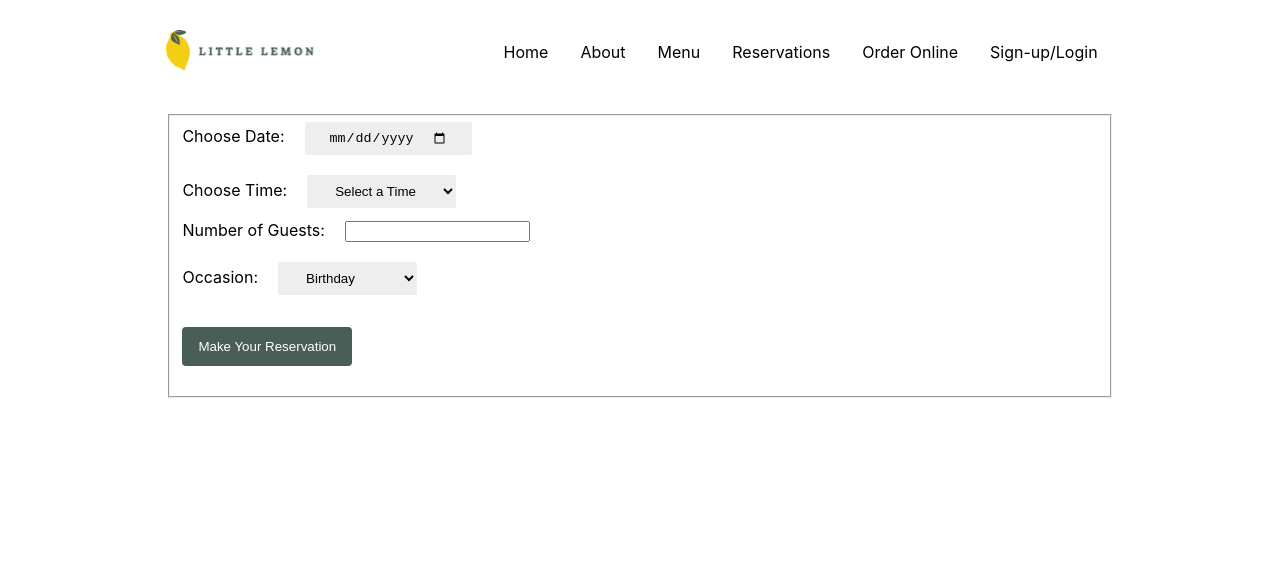
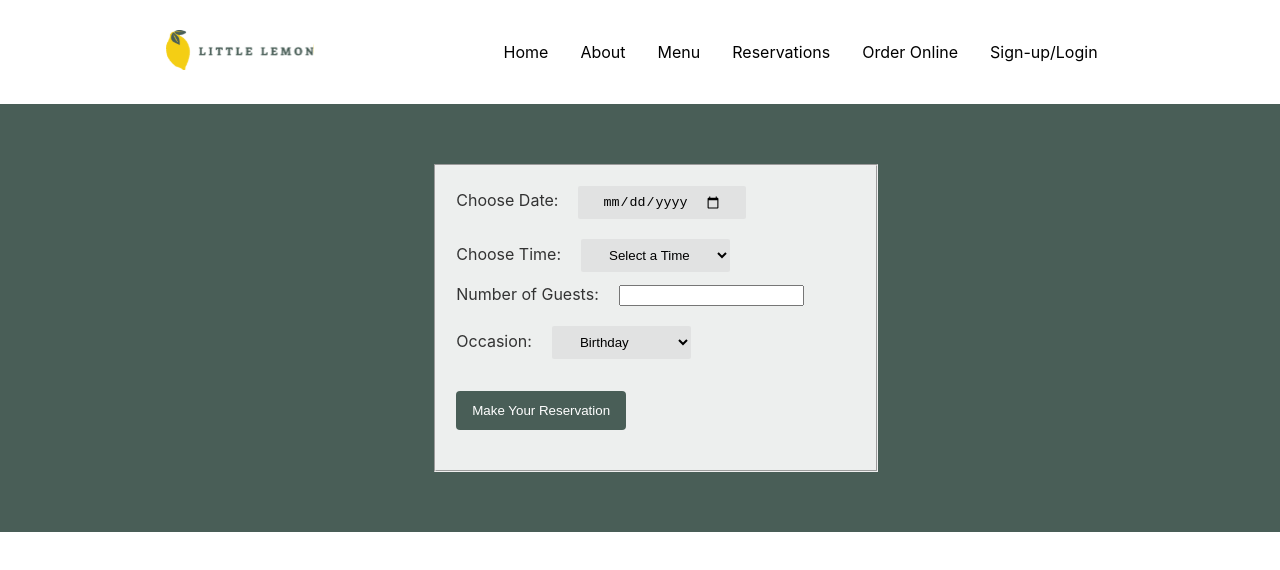
Before and after one commit to gmartinez7435/little-lemon, a React (Create React App) app: page /booking in a window 1280 px wide. Shown: the top 570 px of the page. Built offline with nearby package versions, Linux system fonts and the light colour scheme.

Commit message:
added css to booking form

```diff
--- a/src/App.css
+++ b/src/App.css
@@ -513,3 +513,19 @@ footer ul li {
 .back-to-top-btn:hover {
   background-color: #333;
 }
+
+.booking-form {
+  display: flex;
+  background-color: #495e57;
+  padding: 50px 100px;
+  align-items: center;
+  justify-content: center;
+}
+
+.booking-field {
+  background-color: rgb(237, 239, 238);
+  color: rgb(51, 51, 51);
+  max-width: 400px;
+  width: 100%;
+  padding: 20px;
+}
--- a/src/App.js
+++ b/src/App.js
@@ -10,8 +10,6 @@ function App() {
    <>
     <Nav />
     <Main />
-    {/* <Menu />
-    <Footer /> */}
     <BackToTop />
    </>
   );
--- a/src/components/BookingForm.js
+++ b/src/components/BookingForm.js
@@ -17,9 +17,9 @@ const BookingForm = (props) => {
     }
   return (
     <header>
-        <section>
+        <section className='booking-form'>
             <form onSubmit={handleSubmit}>
-                <fieldset>
+                <fieldset className='booking-field'>
                     <div>
                         <label htmlFor='book-date'>Choose Date:</label>
                         <input id='book-date' value={date} onChange={(e) => handleChange(e.target.value)} type='date' required/>
```
